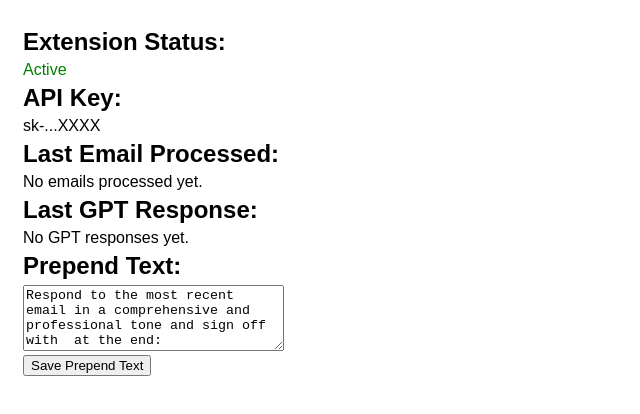
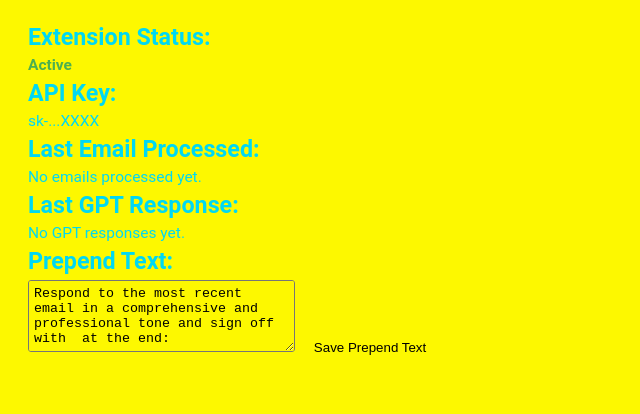
Before and after one commit to mikewiz/ChatGPT_to_Gmail-Chrome_Extension, a browser extension: page index.html in a window 1280 px wide. Shown: the whole page, without its empty margins (0-640 px from the left). Drawn offline with Linux system fonts and the light colour scheme.

Commit message:
Commit Message: "Refactor: Extract inline CSS from index.html to external styles.css & apply Cyberpunk 2077 theme"
Description:
- Moved inline CSS from "index.html" to a new external file named "styles.css".
- Applied the "Cyberpunk 2077" styling theme to both HTML and CSS files.
- Enhanced the overall look and feel of the extension's popup interface.

```diff
--- a/index.html
+++ b/index.html
@@ -5,22 +5,7 @@
     <meta charset="UTF-8">
     <meta name="viewport" content="width=device-width, initial-scale=1.0">
     <title>ChatGPT + Gmail Extension Status</title>
-    <style>
-        body {
-            font-family: Arial, sans-serif;
-            padding: 15px;
-            width: 300px;
-        }
-
-        .status {
-            color: green;
-        }
-
-        h2,
-        p {
-            margin: 5px 0;
-        }
-    </style>
+    <link rel="stylesheet" href="styles.css">
 </head>
 
 <body>
--- a/options.css
+++ b/options.css
@@ -1,22 +1,30 @@
 body {
-    font-family: Arial, sans-serif;
-    padding: 20px;
+    font-family: Roboto, sans-serif;
+    font-weight: 400;
+    font-size: 15.5px;
+    background-color: #fdf800;
+    color: black;
+    text-shadow: none;
+    padding: 10px 20px;
+    border-radius: 15px;
 }
 
 h2 {
-    color: #333;
+    color: #00d8f3;
 }
 
 input[type="text"] {
     padding: 8px;
     width: 300px;
     margin-right: 10px;
+    background-color: #fdf800;
+    color: black;
 }
 
 button {
     padding: 8px 15px;
-    background-color: #007BFF;
-    color: #FFF;
+    background-color: #fdf800;
+    color: black;
     border: none;
     cursor: pointer;
 }
--- a/popupStyles.css
+++ b/popupStyles.css
@@ -1,12 +1,12 @@
 body {
-    font-family: 'Arial', sans-serif;
-    background-color: #f7f8fa;
-    padding: 15px;
-    width: 300px;
-    color: #333;
-    border: 1px solid #e0e0e0;
-    border-radius: 5px;
-    box-shadow: 0 2px 10px rgba(0, 0, 0, 0.1);
+    font-family: Roboto, sans-serif;
+    font-weight: 400;
+    font-size: 15.5px;
+    background-color: #fdf800;
+    color: black;
+    text-shadow: none;
+    padding: 10px 20px;
+    border-radius: 15px;
 }
 
 .status {
@@ -15,20 +15,16 @@
 }
 
 h2 {
-    margin: 10px 0;
-    font-size: 16px;
-    color: #555;
-    border-bottom: 1px solid #e0e0e0;
-    padding-bottom: 5px;
+    color: #00d8f3;
 }
 
 p {
-    margin: 5px 0;
-    font-size: 14px;
+    color: #00d8f3;
 }
 
 #obfuscatedApiKey {
-    background-color: #e0e0e0;
+    background-color: #fdf800;
+    color: black;
     padding: 5px;
     border-radius: 3px;
     font-family: 'Courier New', monospace;
--- /dev/null
+++ b/styles.css
@@ -0,0 +1,44 @@
+body {
+  font-family: Roboto, sans-serif;
+  font-weight: 400;
+  font-size: 15.5px;
+  background-color: #fdf800;
+  color: black;
+  text-shadow: none;
+  padding: 10px 20px;
+  border-radius: 15px;
+}
+
+.status {
+  color: #4caf50;
+  font-weight: bold;
+}
+
+h2 {
+  color: #00d8f3;
+  margin: 5px 0;
+}
+
+p {
+  color: #00d8f3;
+  margin: 5px 0;
+}
+
+textarea {
+  background-color: #fdf800;
+  color: black;
+  padding: 5px;
+  border-radius: 3px;
+}
+
+button {
+  padding: 8px 15px;
+  background-color: #fdf800;
+  color: black;
+  border: none;
+  cursor: pointer;
+}
+
+button:hover {
+  background-color: #0056b3;
+}
```
Also changed, not shown: options.html (+5 -6 lines).
